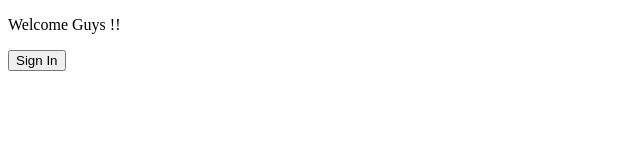
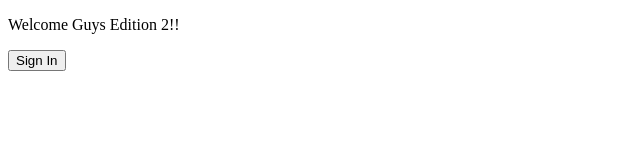
Before and after one commit to srilankantrendz/riverline, a plain HTML site: page index.html in a window 1280 px wide. Shown: the full height of the page, 0-640 px from the left. Drawn offline with Linux system fonts and the light colour scheme.

Commit message:
tested update : Commit 2

```diff
--- a/index.html
+++ b/index.html
@@ -1,7 +1,7 @@
 <!DOCTYPE html>
 <html>
   <head>
-    <title>Auth0-VanillaJS</title>
+    <title>Auth0-VanillaJS test</title>
     <meta charset="utf-8">
 
     <!-- Auth0 lock script -->
@@ -14,7 +14,7 @@
   </head>
   <body>
     <img alt="avatar" id="avatar" style="display:none;">
-    <p>Welcome Guys !!<span id="nickname"></span></p>
+    <p>Welcome Guys Edition 2!!<span id="nickname"></span></p>
     <button type="submit" id="btn-login">Sign In</button>
     <button type="submit" id="btn-logout" style="display:none;">Sign Out</button>
   </body>
```
